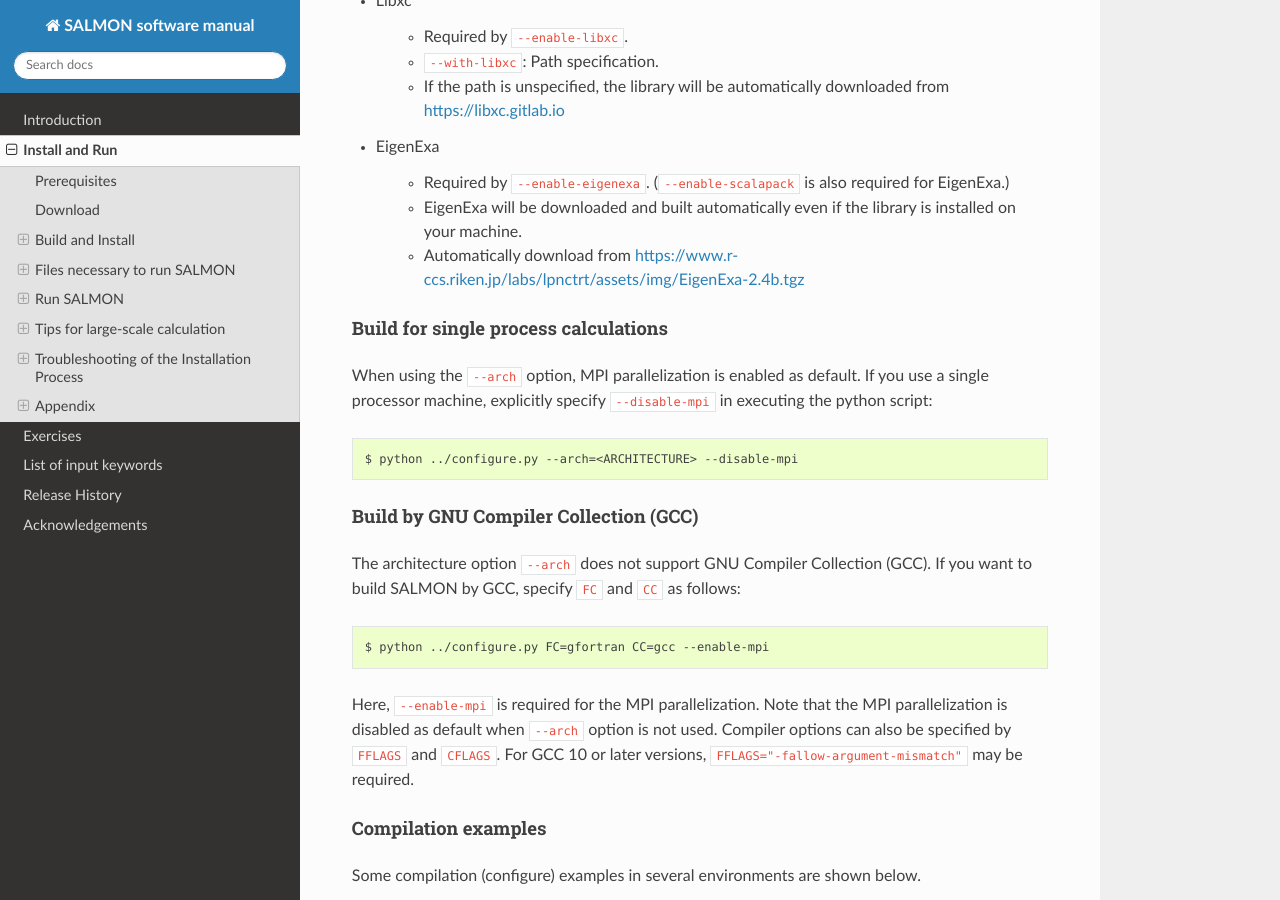
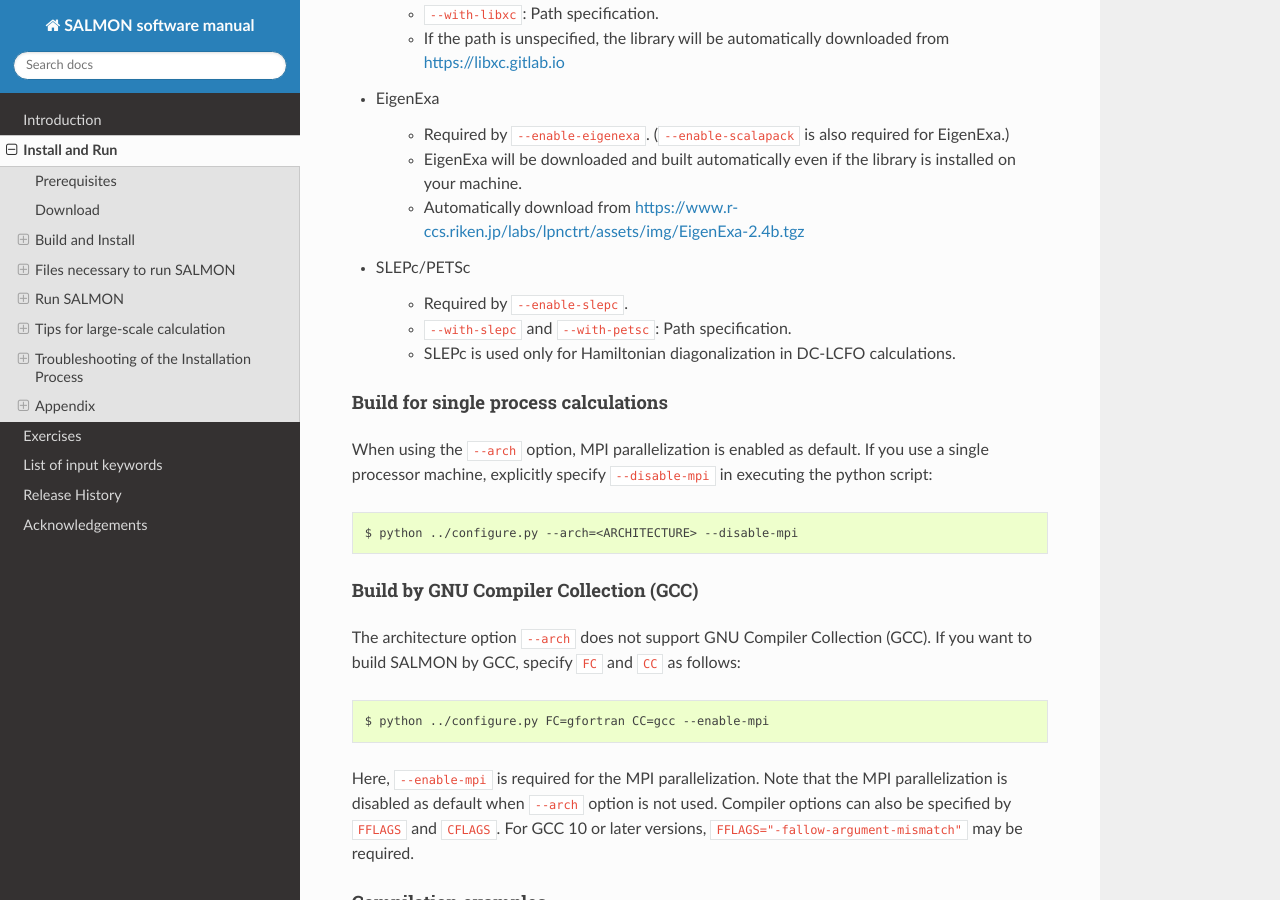
Before and after one commit to SALMON-TDDFT/SALMON-DOCS, a Sphinx documentation site: the page built from source/install_and_run.rst, in a window 1280 px wide and 900 px high, scrolled down 13894 px. Built offline with Sphinx 7.4.7 and the Read the Docs theme 3.1.0, drawn with Linux system fonts in a browser that asks for light colours; formulas are drawn with MathJax 3; some of the changed text lies outside the part shown.

Commit message:
Move SLEPc note to required libraries

```diff
--- a/source/install_and_run.rst
+++ b/source/install_and_run.rst
@@ -613,6 +611,12 @@
     - Required by ``--enable-eigenexa``. (``--enable-scalapack`` is also required for EigenExa.)
     - EigenExa will be downloaded and built automatically even if the library is installed on your machine.
     - Automatically download from https://www.r-ccs.riken.jp/labs/lpnctrt/assets/img/EigenExa-2.4b.tgz
+
+- SLEPc/PETSc
+
+    - Required by ``--enable-slepc``.
+    - ``--with-slepc`` and ``--with-petsc``: Path specification.
+    - SLEPc is used only for Hamiltonian diagonalization in DC-LCFO calculations.
 
 Build for single process calculations
 ^^^^^^^^^^^^^^^^^^^^^^^^^^^^^^^^^^^^^^
```
Also changed, not shown: other parts of source/install_and_run.rst (+0 -2 lines).
